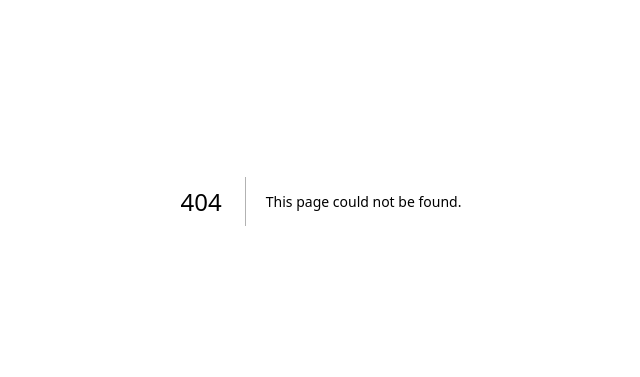
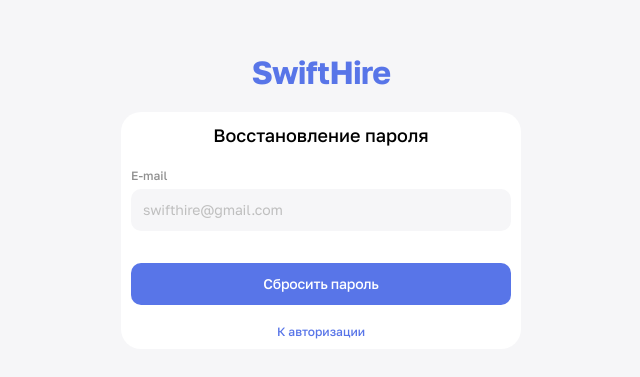
Before and after one commit to pdvkpchtt/NextAuth_2FA_OAuth_NextJS_FullStack, a Next.js app: page /auth/reset in a window 1280 px wide. Before the commit this address had no page. Shown: the part 199-576 px from the top of the page, without its empty margins (319-959 px from the left). Built offline with nearby package versions, Linux system fonts and the light colour scheme.

Commit message:
added reset form + scheema

```diff
--- /dev/null
+++ b/src/app/auth/reset/page.js
@@ -0,0 +1,7 @@
+const { default: ResetForm } = require("@/components/auth/ResetForm");
+
+const ResetPage = () => {
+  return <ResetForm />;
+};
+
+export default ResetPage;
--- a/src/components/auth/LoginForm.js
+++ b/src/components/auth/LoginForm.js
@@ -112,16 +112,23 @@ const LoginForm = () => {
 
         <Social />
 
+        <div className="space-y-[10px]">
           <p
             className={`break-words select-none text-center text-[#8f8f8f] text-[12px] leading-[14px] font-medium`}
           >
             Нет аккаунта?{" "}
             <TextHref
               onClick={() => router.push("/auth/register")}
-            style="text-[12px] leading-[14px] font-medium"
               text="Зарегестрироваться"
             />
           </p>
+
+          <TextHref
+            onClick={() => router.push("/auth/reset")}
+            text="Забыли пароль?"
+            style="text-[12px] leading-[14px] font-medium text-center w-full"
+          />
+        </div>
       </Card>
     </>
   );
--- a/src/components/auth/RegisterForm.js
+++ b/src/components/auth/RegisterForm.js
@@ -143,7 +143,6 @@ const RegisterForm = () => {
           Есть аккаунт?{" "}
           <TextHref
             onClick={() => router.push("/auth/login")}
-            style="text-[12px] leading-[14px] font-medium"
             text="К авторизации"
           />
         </p>
--- /dev/null
+++ b/src/components/auth/ResetForm.js
@@ -0,0 +1,97 @@
+"use client";
+
+import { useState, useTransition } from "react";
+import { useRouter } from "next/navigation";
+import { useForm } from "react-hook-form";
+import { zodResolver } from "@hookform/resolvers/zod";
+
+import TextHead from "@/shared/text/TextHead";
+import { ButtonPrimary } from "@/shared/ui/Button";
+import Card from "@/shared/ui/Card";
+import { Input } from "@/shared/ui/Input";
+import FormError from "./FormError";
+import FormSuccess from "./FormSuccess";
+import { reset } from "@/server/auth/reset";
+import TextHref from "@/shared/text/TextHref";
+
+import { ResetPasswordSchema } from "@/schema";
+
+const ResetForm = () => {
+  const router = useRouter();
+
+  const {
+    register,
+    handleSubmit,
+    formState: { errors },
+  } = useForm({
+    resolver: zodResolver(ResetPasswordSchema),
+    defaultValues: { email: "" },
+  });
+
+  const [result, setResult] = useState(null);
+  const [isPending, startTransition] = useTransition();
+
+  const handleReset = async (values) => {
+    const res = await reset(values);
+    setResult(res);
+  };
+
+  const submitForm = (values) => {
+    setResult(null);
+
+    startTransition(() => {
+      handleReset(values);
+    });
+  };
+
+  return (
+    <>
+      <p className="font-bold text-[32px] transition text-[#5875e8] duration-[250ms] leading-[38.4px] tracking-[-0.023em] select-none">
+        SwiftHire
+      </p>
+
+      <Card style="max-w-[400px] w-full flex flex-col gap-[20px]" padding={10}>
+        <TextHead
+          text="Восстановление пароля"
+          style={"font-medium text-[18px] text-center select-none"}
+        />
+
+        <FormError message={result?.error} />
+        <FormSuccess message={result?.success} />
+
+        <form
+          className="flex flex-col gap-[12px]"
+          onSubmit={handleSubmit(submitForm)}
+        >
+          <Input
+            disabled={isPending}
+            type={"email"}
+            name="email"
+            label="E-mail"
+            borderRadius={10}
+            placeholder="swifthire@gmail.com"
+            error={errors?.email}
+            caption={errors?.email && errors?.email?.message}
+            register={register("email")}
+          />
+
+          <ButtonPrimary
+            type="submit"
+            text="Сбросить пароль"
+            borderRadius={10}
+            style="mt-[20px]"
+            loader={isPending}
+          />
+        </form>
+
+        <TextHref
+          onClick={() => router.push("/auth/login")}
+          text="К авторизации"
+          style="text-[12px] leading-[14px] font-medium text-center"
+        />
+      </Card>
+    </>
+  );
+};
+
+export default ResetForm;
--- a/src/routes.js
+++ b/src/routes.js
@@ -7,7 +7,7 @@ export const publicRoutes = ["/", "/auth/new-verification"];
  * Роуты для аутентификации
  * Они редиректнут юзера на /settings
  */
-export const authRoutes = ["/auth/login", "/auth/register"];
+export const authRoutes = ["/auth/login", "/auth/register", "/auth/reset"];
 
 /**
  * Этот роут доступен всегда, вне зависимости от статуса аутентификации
--- a/src/schema/index.js
+++ b/src/schema/index.js
@@ -10,3 +10,7 @@ export const RegisterSchema = z.object({
   password: z.string().min(6, { message: "Минимум 6 символов" }),
   name: z.string().min(1, { message: "Введите имя" }),
 });
+
+export const ResetPasswordSchema = z.object({
+  email: z.string().email({ message: "Неверный формат почты" }),
+});
--- a/src/server/auth/login.js
+++ b/src/server/auth/login.js
@@ -32,7 +32,7 @@ export const login = async (values) => {
     );
 
     return {
-      success: `Письмо отправлено почту ${email.toLowerCase()}`,
+      success: `Письмо отправлено на почту ${email.toLowerCase()}`,
     };
   }
 
--- /dev/null
+++ b/src/server/auth/reset.js
@@ -0,0 +1,21 @@
+"use server";
+
+import { prisma } from "../db";
+import { getUserByEmail } from "../user/getUser";
+import { ResetPasswordSchema } from "@/schema";
+
+export const reset = async (values) => {
+  const validatedFields = ResetPasswordSchema.safeParse(values);
+
+  if (!validatedFields.success) {
+    return { error: "Неверный формат почты" };
+  }
+
+  const { email } = validatedFields.data;
+
+  const existingUser = await getUserByEmail(email.toLowerCase());
+  if (!existingUser)
+    return { error: "Пользователя с такой почтой не существует" };
+
+  return { success: `Письмо отправлено на почту ${email.toLowerCase()}` };
+};
--- a/src/server/auth/signin.js
+++ b/src/server/auth/signin.js
@@ -46,6 +46,6 @@ export const signin = async (values) => {
   );
 
   return {
-    success: `Письмо отправлено почту ${email.toLowerCase()}`,
+    success: `Письмо отправлено на почту ${email.toLowerCase()}`,
   };
 };
```
Also changed, not shown: 1 other file (tests, documents, lock files or other folders). Lines whose indentation alone changed are shown as unchanged.
